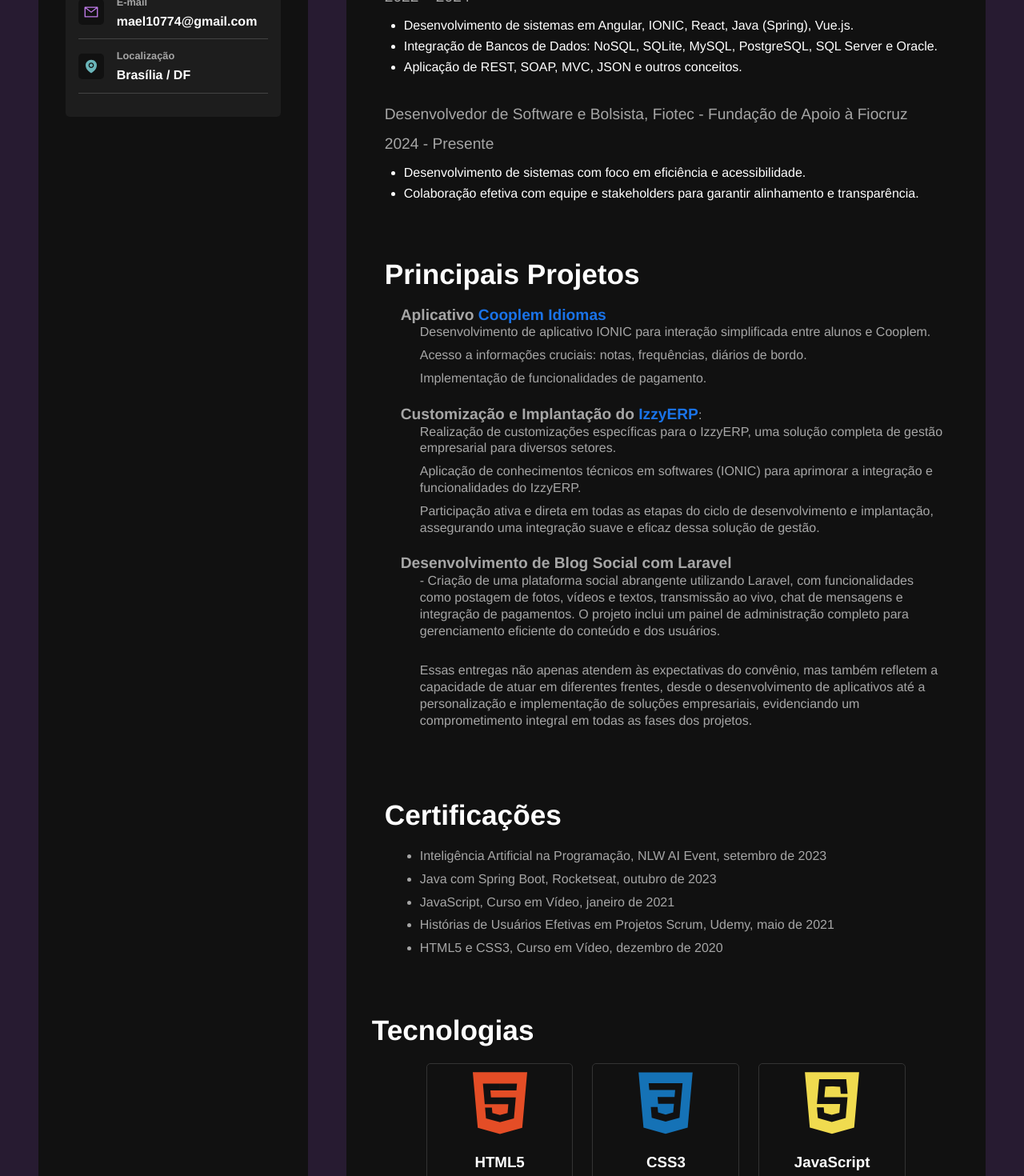
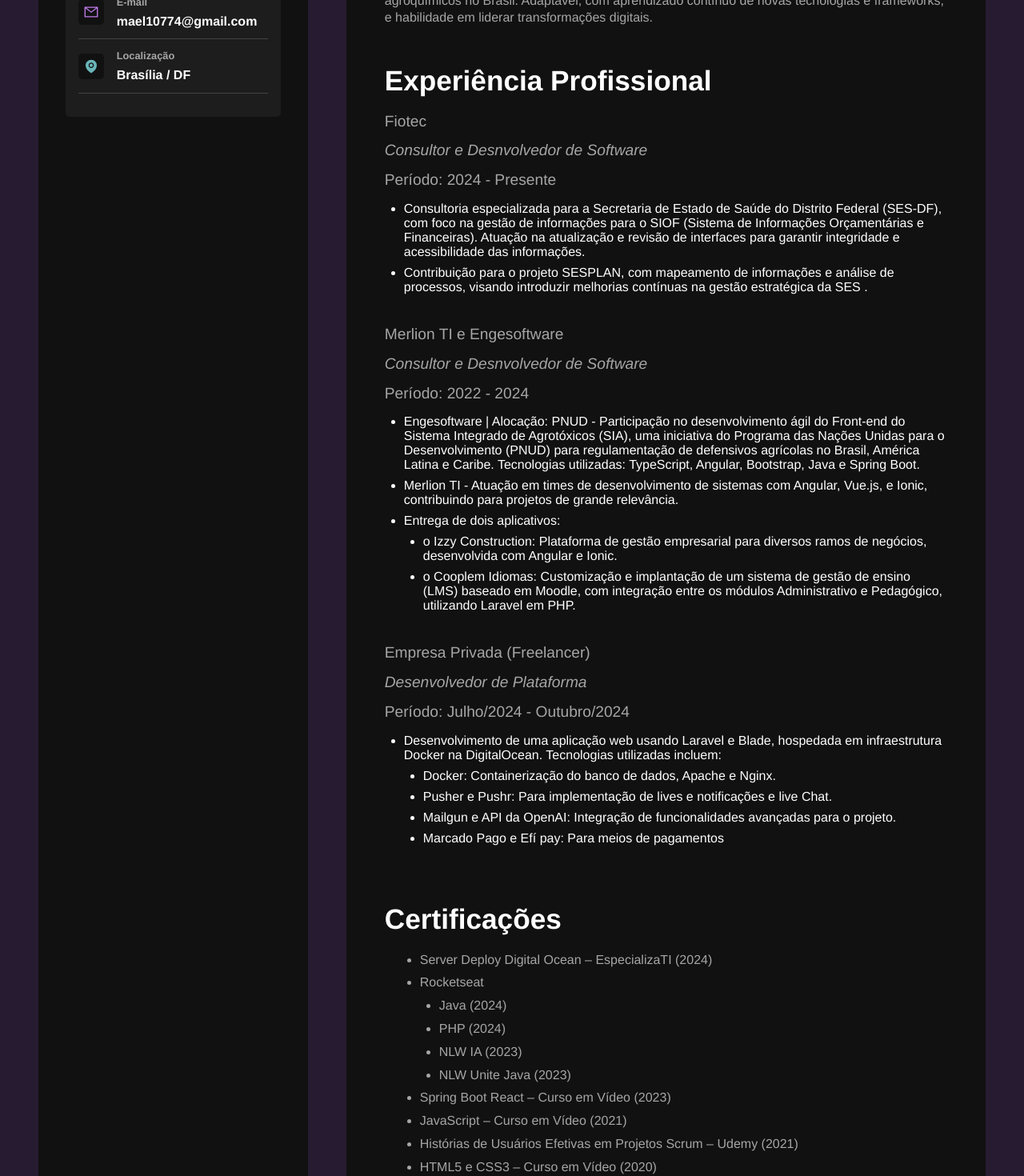
Before and after one commit to Maelzin13/Curriculo, a React (Vite) app: page / in a window 1280 px wide. Shown: the part 420-1890 px from the top of the page at 80% size. Built offline with nearby package versions, Linux system fonts and the light colour scheme.

Commit message:
feat: Atualização das seções sobre objetivo profissional e experiência, incluindo novas informações e certificações

```diff
--- a/src/components/AboutContainer.jsx
+++ b/src/components/AboutContainer.jsx
@@ -1,6 +1,18 @@
 import "../styles/components/aboutExpirienceContainer.sass";
 const AboutContainer = () => {
   return (
+    <>
+      <section className="about-container">
+        <h2>Objetivo Profissional</h2>
+        <p>
+          Atuar como Desenvolvedor de Software, aplicando expertise em Laravel,
+          JavaScript e metodologias ágeis para criar soluções inovadoras e
+          escaláveis. Busco contribuir em projetos desafiadores, focados em
+          transformação digital e otimização de processos, com ênfase na
+          qualidade de código, integração contínua e colaboração em equipes de
+          alta performance.
+        </p>
+      </section>
       <section className="about-container">
         <h2>Resumo Pessoal</h2>
         <p>
@@ -13,6 +25,7 @@
           digitais.
         </p>
       </section>
+    </>
   );
 };
 
--- a/src/components/AboutExpirienceContainer.jsx
+++ b/src/components/AboutExpirienceContainer.jsx
@@ -5,34 +5,85 @@
     <section className="about-container">
       <h2>Experiência Profissional</h2>
       <div className="experience">
-        <p>Desenvolvedor de Software, Merlion TI</p>
-        <p>2022 – 2024</p>
+        <p>Fiotec</p>
+        <p>
+          <i>Consultor e Desnvolvedor de Software</i>
+        </p>
+        <p>Período: 2024 - Presente</p>
         <ul>
           <li>
-            Desenvolvimento de sistemas em Angular, IONIC, React, Java (Spring),
-            Vue.js.
+            Consultoria especializada para a Secretaria de Estado de Saúde do
+            Distrito Federal (SES-DF), com foco na gestão de informações para o
+            SIOF (Sistema de Informações Orçamentárias e Financeiras). Atuação
+            na atualização e revisão de interfaces para garantir integridade e
+            acessibilidade das informações.
           </li>
           <li>
-            Integração de Bancos de Dados: NoSQL, SQLite, MySQL, PostgreSQL, SQL
-            Server e Oracle.
+            Contribuição para o projeto SESPLAN, com mapeamento de informações e
+            análise de processos, visando introduzir melhorias contínuas na
+            gestão estratégica da SES .
           </li>
-          <li>Aplicação de REST, SOAP, MVC, JSON e outros conceitos.</li>
         </ul>
       </div>
       <div className="experience">
+        <p>Merlion TI e Engesoftware</p>
         <p>
-          Desenvolvedor de Software e Bolsista, Fiotec - Fundação de Apoio à
-          Fiocruz
+          <i>Consultor e Desnvolvedor de Software</i>
         </p>
-        <p>2024 - Presente</p>
+        <p>Período: 2022 - 2024</p>
         <ul>
           <li>
-            Desenvolvimento de sistemas com foco em eficiência e acessibilidade.
+            Engesoftware | Alocação: PNUD - Participação no desenvolvimento ágil
+            do Front-end do Sistema Integrado de Agrotóxicos (SIA), uma
+            iniciativa do Programa das Nações Unidas para o Desenvolvimento
+            (PNUD) para regulamentação de defensivos agrícolas no Brasil,
+            América Latina e Caribe. Tecnologias utilizadas: TypeScript,
+            Angular, Bootstrap, Java e Spring Boot.
           </li>
           <li>
-            Colaboração efetiva com equipe e stakeholders para garantir
-            alinhamento e transparência.
+            Merlion TI - Atuação em times de desenvolvimento de sistemas com
+            Angular, Vue.js, e Ionic, contribuindo para projetos de grande
+            relevância.
           </li>
+          <li>Entrega de dois aplicativos:</li>
+          <ul>
+            <li>
+              o Izzy Construction: Plataforma de gestão empresarial para
+              diversos ramos de negócios, desenvolvida com Angular e Ionic.
+            </li>
+            <li>
+              o Cooplem Idiomas: Customização e implantação de um sistema de
+              gestão de ensino (LMS) baseado em Moodle, com integração entre os
+              módulos Administrativo e Pedagógico, utilizando Laravel em PHP.
+            </li>
+          </ul>
+        </ul>
+      </div>
+      <div className="experience">
+        <p>Empresa Privada (Freelancer)</p>
+        <p>
+          <i>Desenvolvedor de Plataforma</i>
+        </p>
+        <p>Período: Julho/2024 - Outubro/2024</p>
+
+        <ul>
+          <li>
+            Desenvolvimento de uma aplicação web usando Laravel e Blade,
+            hospedada em infraestrutura Docker na DigitalOcean. Tecnologias
+            utilizadas incluem:
+          </li>
+          <ul>
+            <li>Docker: Containerização do banco de dados, Apache e Nginx.</li>
+            <li>
+              Pusher e Pushr: Para implementação de lives e notificações e live
+              Chat.
+            </li>
+            <li>
+              Mailgun e API da OpenAI: Integração de funcionalidades avançadas
+              para o projeto.
+            </li>
+            <li>Marcado Pago e Efí pay: Para meios de pagamentos</li>
+          </ul>
         </ul>
       </div>
     </section>
--- a/src/components/CertifcationContainer.jsx
+++ b/src/components/CertifcationContainer.jsx
@@ -6,17 +6,20 @@
       <div className="experience">
         <ol>
           <ul>
+            <li>Server Deploy Digital Ocean – EspecializaTI (2024)</li>
+            <li>Rocketseat</li>
+            <ul>
+              <li>Java (2024)</li>
+              <li>PHP (2024)</li>
+              <li>NLW IA (2023)</li>
+              <li>NLW Unite Java (2023)</li>
+            </ul>
+            <li>Spring Boot React – Curso em Vídeo (2023)</li>
+            <li>JavaScript – Curso em Vídeo (2021)</li>
             <li>
-              Inteligência Artificial na Programação, NLW AI Event, setembro de
-              2023
+              Histórias de Usuários Efetivas em Projetos Scrum – Udemy (2021)
             </li>
-            <li>Java com Spring Boot, Rocketseat, outubro de 2023</li>
-            <li>JavaScript, Curso em Vídeo, janeiro de 2021</li>
-            <li>
-              Histórias de Usuários Efetivas em Projetos Scrum, Udemy, maio de
-              2021
-            </li>
-            <li>HTML5 e CSS3, Curso em Vídeo, dezembro de 2020</li>
+            <li>HTML5 e CSS3 – Curso em Vídeo (2020)</li>
           </ul>
         </ol>
       </div>
--- a/src/components/MainContent.jsx
+++ b/src/components/MainContent.jsx
@@ -10,7 +10,7 @@
     <main id="main-content">
       <AboutContainer />
       <AboutExpirienceContainer />
-      <ProjectsContainer />
+      {/* <ProjectsContainer /> */}
       <CertifcationContainer />
       <TechnologiesContainer />
     </main>
```
Lines whose indentation alone changed are shown as unchanged.
